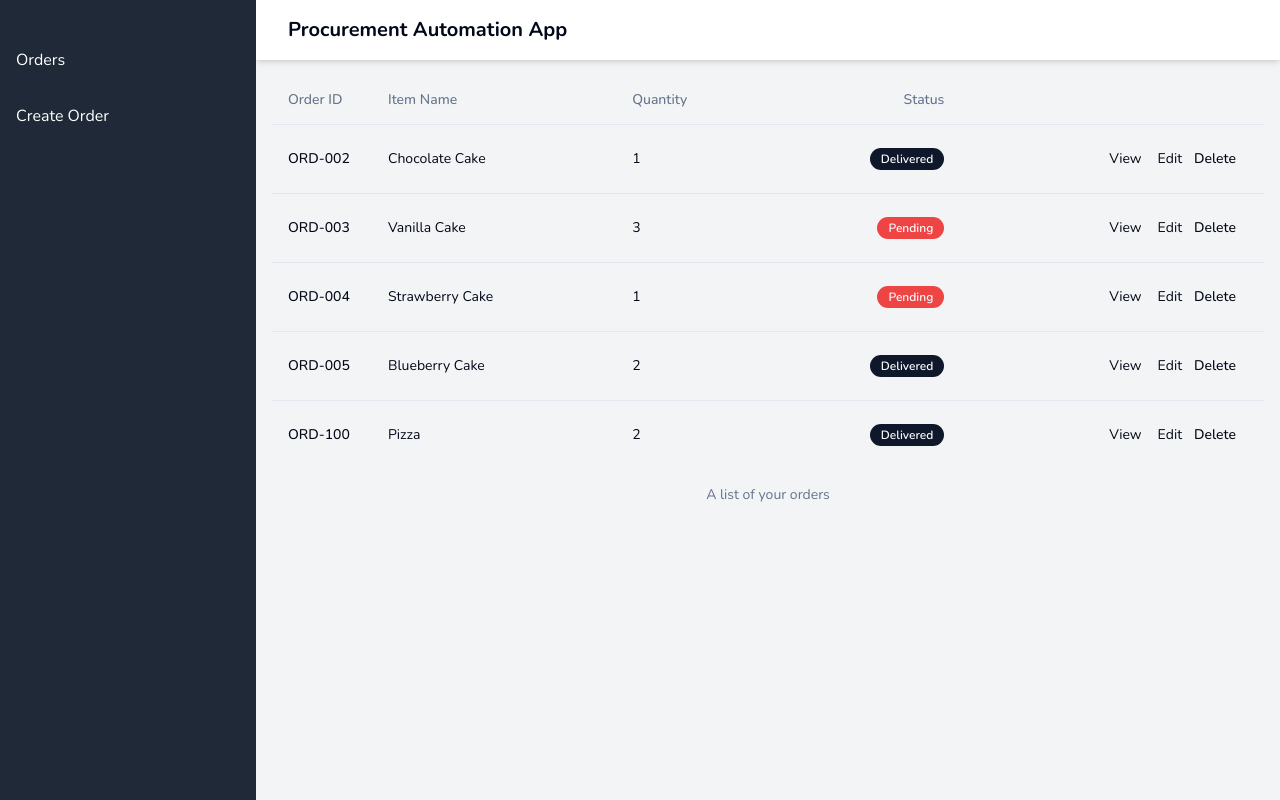
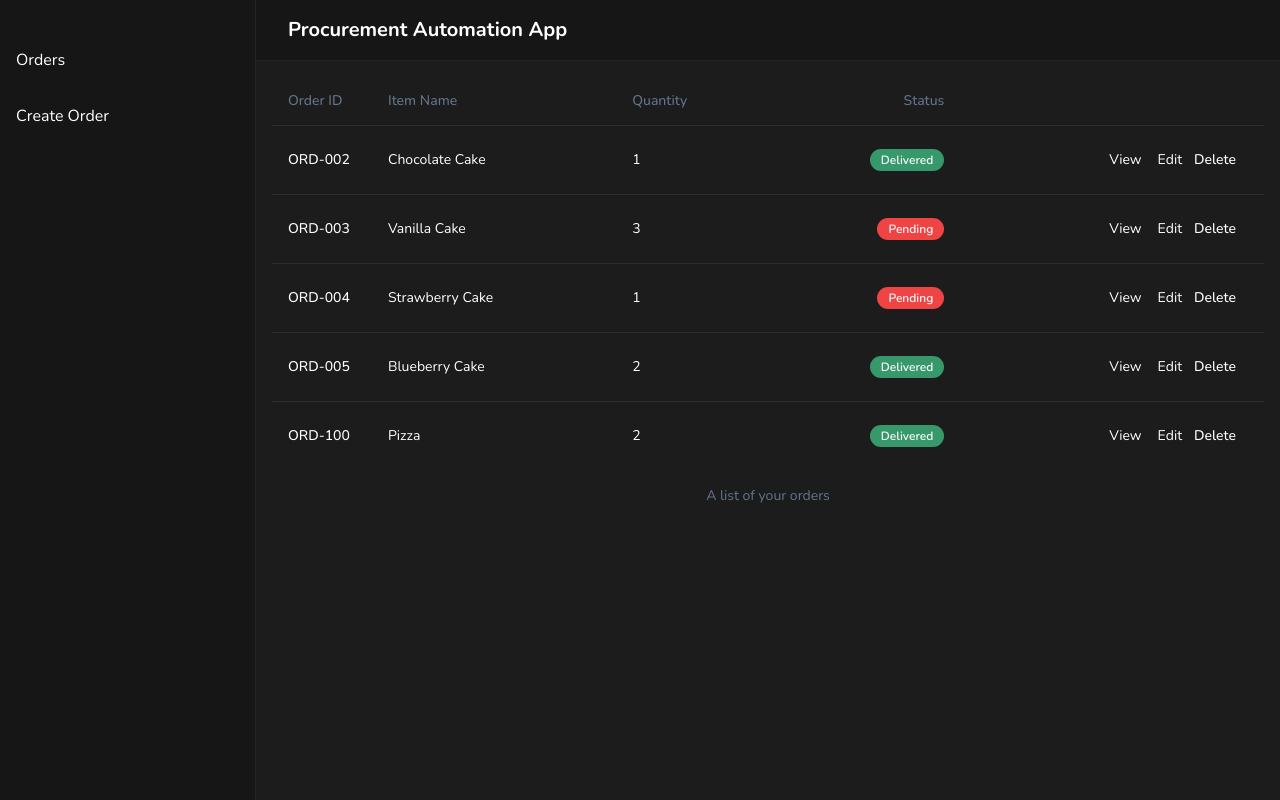
Before and after one commit to ArinzeJeffrey-droid/procurement-automation-app, a Next.js app: page / in a window 1280 px wide. Built offline with nearby package versions, Linux system fonts and the light colour scheme.

Commit message:
chore: improve UI.

```diff
--- /dev/null
+++ b/colors.ts
@@ -0,0 +1,12 @@
+const colors = {
+  gray: "#1C1C1C",
+  "gray-lighter": "#232323",
+  "gray-lightest": "#2E2E2E",
+  "gray-darker": "#161616",
+  "gray-form": "#212121",
+  green: "#37996B",
+  "green-dark": "#28332E",
+  "green-light": "#3ECF68",
+};
+
+module.exports = colors;
--- a/src/app/layout.tsx
+++ b/src/app/layout.tsx
@@ -19,7 +19,7 @@ export default function RootLayout({
 }>) {
   return (
     <html lang="en">
-      <body className={inter.className}>
+      <body className={`${inter.className} bg-gray`}>
         <QueryProvider>
           <Layout>{children}</Layout>
         </QueryProvider>
--- a/src/components/Loading.tsx
+++ b/src/components/Loading.tsx
@@ -4,7 +4,7 @@ export default function Loading() {
       className="flex justify-center items-center h-screen"
       data-testid="loading-indicator"
     >
-      <div className="animate-spin rounded-full h-32 w-32 border-t-2 border-b-2 border-blue-500"></div>
+      <div className="animate-spin rounded-full h-32 w-32 border-t-2 border-b-2 border-green"></div>
     </div>
   );
 }
--- a/src/components/Navbar.tsx
+++ b/src/components/Navbar.tsx
@@ -4,7 +4,7 @@ interface NavbarProps {
 
 export default function Navbar({ toggleSidebar }: NavbarProps) {
   return (
-    <header className="bg-white shadow-md p-4 flex justify-between items-center">
+    <header className="bg-gray-darker text-white border-b border-gray-lighter p-4 flex justify-between items-center">
       <div className="flex items-center">
         <button className="text-gray-800 md:hidden" onClick={toggleSidebar}>
           <svg
--- a/src/components/OrderDetail.tsx
+++ b/src/components/OrderDetail.tsx
@@ -10,19 +10,19 @@ export interface OrderDetailProps {
 
 export default function OrderDetail({ order, deleteOrder }: OrderDetailProps) {
   return (
-    <div className="max-w-lg mx-auto bg-white shadow-md rounded-lg p-6 mt-10">
-      <h1 className="text-2xl font-bold mb-4">Order Details</h1>
-      <p className="text-gray-700 mb-2">
-        <span className="font-semibold">Order ID:</span> {order.id}
+    <div className="max-w-lg mx-auto bg-gray-darker border border-gray-lighter text-white shadow-md rounded-lg p-6 mt-10">
+      <h1 className="text-2xl font-bold mb-4 ">Order Details</h1>
+      <p className="text-gray-700 mb-2 text-white">
+        <span className="font-semibold text-muted-foreground">Order ID:</span> {order.id}
       </p>
-      <p className="text-gray-700 mb-2">
-        <span className="font-semibold">Item Name:</span> {order.itemName}
+      <p className="text-gray-700 mb-2 text-white">
+        <span className="font-semibold text-muted-foreground">Item Name:</span> {order.itemName}
       </p>
-      <p className="text-gray-700 mb-2">
-        <span className="font-semibold">Quantity:</span> {order.quantity}
+      <p className="text-gray-700 mb-2 text-white">
+        <span className="font-semibold text-muted-foreground">Quantity:</span> {order.quantity}
       </p>
       <div className="text-gray-700 flex items-center">
-        <span className="font-semibold">Status:</span>
+        <span className="font-semibold text-muted-foreground">Status:</span>
         <Badge variant="default" className="ml-4">
           {order.status}
         </Badge>
@@ -31,7 +31,7 @@ export default function OrderDetail({ order, deleteOrder }: OrderDetailProps) {
       <hr className="my-6" />
 
       <div className="flex justify-between">
-        <Button variant="outline" size="sm" asChild>
+        <Button size="sm" asChild>
           <Link href={`/order/${order.id}/edit`}>Edit Order</Link>
         </Button>
         <Button variant="destructive" size="sm" onClick={deleteOrder}>
--- a/src/components/OrderForm.tsx
+++ b/src/components/OrderForm.tsx
@@ -27,7 +27,7 @@ export default function OrderForm({ onSubmit, existingOrder }: OrderFormProps) {
   };
 
   return (
-    <Card className="w-full">
+    <Card className="w-full bg-gray-darker border border-gray-lighter text-white">
       <CardHeader>
         <CardTitle>Place Order</CardTitle>
       </CardHeader>
--- a/src/components/OrderList.tsx
+++ b/src/components/OrderList.tsx
@@ -27,16 +27,20 @@ export default function OrderList({ orders, deleteOrder }: OrderListProps) {
     <Table>
       <TableCaption>A list of your orders</TableCaption>
       <TableHeader>
-        <TableRow>
+        <TableRow className="border-gray-lightest">
           <TableHead className="w-[100px]">Order ID</TableHead>
           <TableHead>Item Name</TableHead>
           <TableHead>Quantity</TableHead>
           <TableHead className="text-right">Status</TableHead>
+          <TableHead className="text-right"></TableHead>
         </TableRow>
       </TableHeader>
       <TableBody>
         {orders.map((order) => (
-          <TableRow key={order.id}>
+          <TableRow
+            key={order.id}
+            className="text-white border-gray-lightest hover:opacity-75"
+          >
             <TableCell className="font-medium">{order.id}</TableCell>
             <TableCell>{order.itemName}</TableCell>
             <TableCell>{order.quantity}</TableCell>
--- a/src/components/Sidebar.tsx
+++ b/src/components/Sidebar.tsx
@@ -20,7 +20,7 @@ export default function Sidebar({ isSidebarOpen }: SidebarProps) {
   return (
     <aside
       className={cn(
-        "fixed inset-y-0 left-0 w-64 bg-gray-800 text-white transform md:relative md:translate-x-0 transition-transform duration-200 ease-in-out z-30",
+        "fixed inset-y-0 left-0 w-64 bg-gray-darker border-r border-gray-lighter text-white transform md:relative md:translate-x-0 transition-transform duration-200 ease-in-out z-30",
         isSidebarOpen ? "translate-x-0" : "-translate-x-full"
       )}
     >
@@ -30,8 +30,10 @@ export default function Sidebar({ isSidebarOpen }: SidebarProps) {
       <nav>
         <ul>
           {sidebarLinks.map((link) => (
-            <li key={link.href} className="p-4 hover:bg-gray-700">
-              <Link href={link.href}>{link.name}</Link>
+            <li key={link.href} className="hover:bg-gray">
+              <Link href={link.href} legacyBehavior>
+                <a className="block p-4">{link.name}</a>
+              </Link>
             </li>
           ))}
         </ul>
--- a/src/components/ui/badge.tsx
+++ b/src/components/ui/badge.tsx
@@ -9,7 +9,7 @@ const badgeVariants = cva(
     variants: {
       variant: {
         default:
-          "border-transparent bg-primary text-primary-foreground hover:bg-primary/80",
+          "border-transparent bg-green text-primary-foreground hover:bg-green/80",
         secondary:
           "border-transparent bg-secondary text-secondary-foreground hover:bg-secondary/80",
         destructive:
--- a/src/components/ui/button.tsx
+++ b/src/components/ui/button.tsx
@@ -9,14 +9,14 @@ const buttonVariants = cva(
   {
     variants: {
       variant: {
-        default: "bg-primary text-primary-foreground hover:bg-primary/90",
+        default: "border bg-green border-green-light text-primary-foreground hover:opacity-75",
         destructive:
           "bg-destructive text-destructive-foreground hover:bg-destructive/90",
         outline:
           "border border-input bg-background hover:bg-accent hover:text-accent-foreground",
         secondary:
           "bg-secondary text-secondary-foreground hover:bg-secondary/80",
-        ghost: "hover:bg-accent hover:text-accent-foreground",
+        ghost: "hover:bg-none",
         link: "text-primary underline-offset-4 hover:underline",
       },
       size: {
--- a/src/components/ui/input.tsx
+++ b/src/components/ui/input.tsx
@@ -11,7 +11,7 @@ const Input = React.forwardRef<HTMLInputElement, InputProps>(
       <input
         type={type}
         className={cn(
-          "flex h-10 w-full rounded-md border border-input bg-background px-3 py-2 text-sm ring-offset-background file:border-0 file:bg-transparent file:text-sm file:font-medium placeholder:text-muted-foreground focus-visible:outline-none focus-visible:ring-2 focus-visible:ring-ring focus-visible:ring-offset-2 disabled:cursor-not-allowed disabled:opacity-50",
+          "flex h-10 w-full rounded-md border border-gray-lightest bg-gray-form px-3 py-2 text-sm ring-offset-background file:border-0 file:bg-transparent file:text-sm file:font-medium placeholder:text-muted-foreground focus-visible:outline-none focus-visible:ring-2 focus-visible:ring-ring focus-visible:ring-offset-2 disabled:cursor-not-allowed disabled:opacity-50",
           className
         )}
         ref={ref}
--- a/tailwind.config.ts
+++ b/tailwind.config.ts
@@ -1,4 +1,5 @@
 import type { Config } from "tailwindcss";
+const colors = require("./colors");
 
 const config = {
   darkMode: ["class"],
@@ -19,6 +20,7 @@ const config = {
     },
     extend: {
       colors: {
+        ...colors,
         border: "hsl(var(--border))",
         input: "hsl(var(--input))",
         ring: "hsl(var(--ring))",
```
